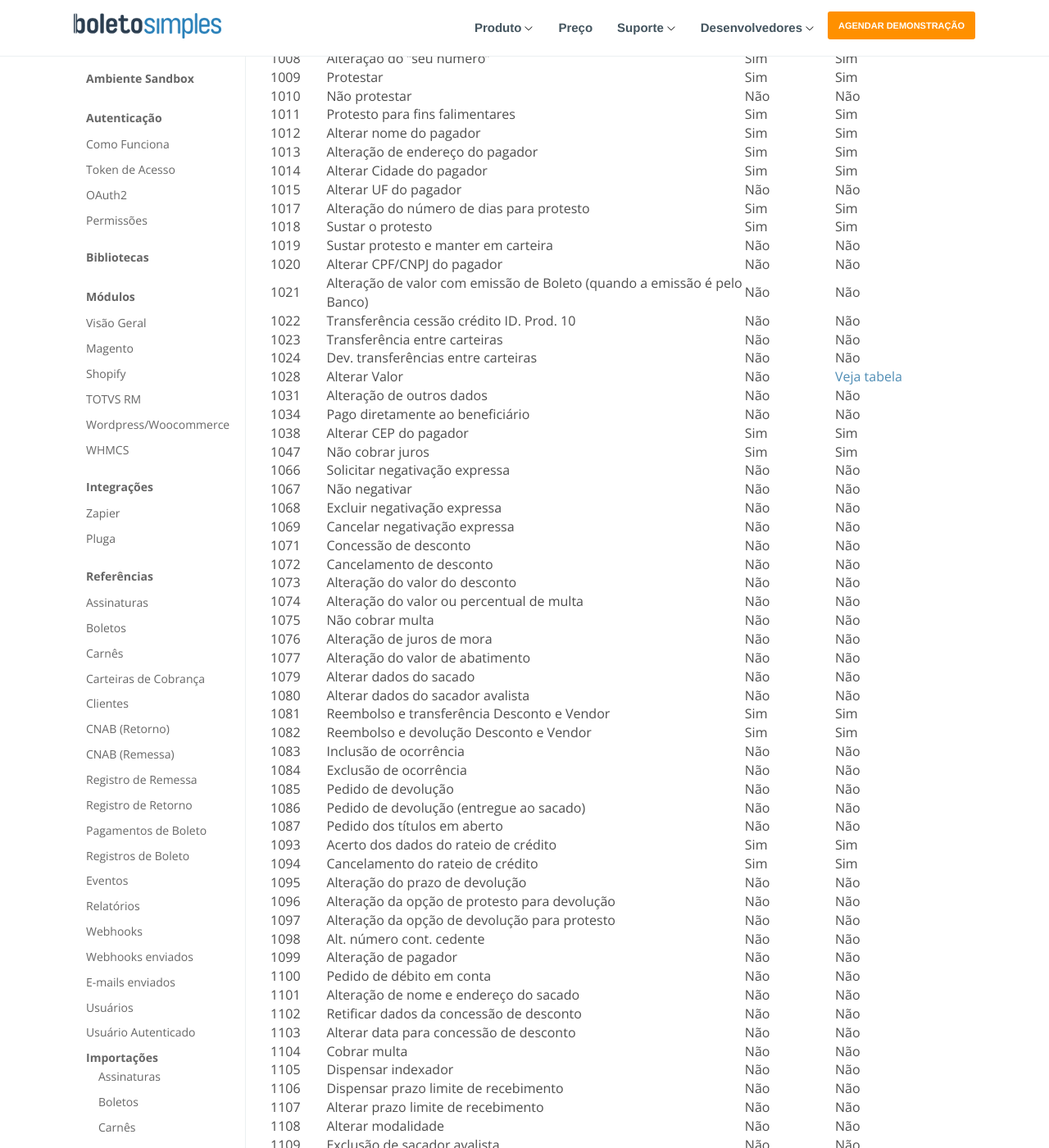
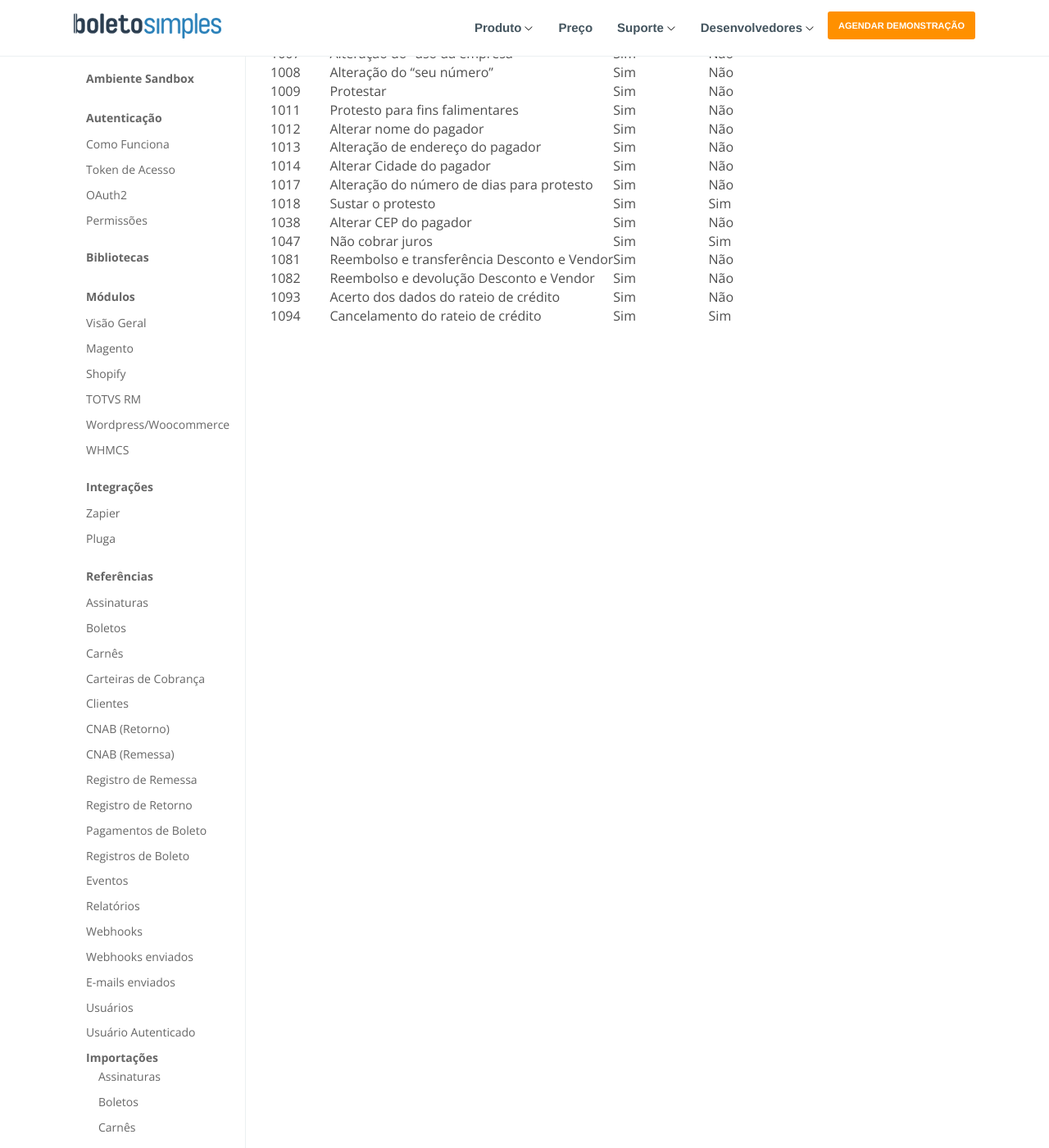
Before and after one commit to BoletoSimples/boletosimples-docs, a Jekyll site: the page built from bank_contracts/banrisul.markdown, in a window 1280 px wide and 1400 px high, scrolled down 497 px. Shown: the whole window at 82% size. Built offline with Jekyll 4.4.1, drawn with Linux system fonts in a browser that asks for light colours; part of the change alters nothing that is shown; some of the changed text lies outside the part shown.

Commit message:
bank ailos review of the doc in the portfolio blocks and separation of occurrences by CNAB

```diff
--- a/bank_contracts/banrisul.markdown
+++ b/bank_contracts/banrisul.markdown
@@ -13,24 +13,34 @@ layout: pt
 
 ### Ocorrências
 
+#### CNAB 400
+
 | Our code | Descrição                                           | Suporte Banco | Suporte Boleto Simples |
 |:---------|:----------------------------------------------------|:--------------|:-----------------------|
 | 1001     | Entrada de título                                   | Sim           | Sim                    |
 | 1002     | Pedido de baixa                                     | Sim           | Sim                    |
-| 1003     | Alteração de vencimento                             | Sim           | [Veja tabela](https://suporte.boletosimples.com.br/article/pten2qs3c0-posso-alterar-a-data-de-vencimento-e-o-valor-de-um-boleto-j-emitido)                    |
+| 1003     | Alteração de vencimento                             | Sim           | [Veja tabela](https://suporte.boletosimples.com.br/article/pten2qs3c0-posso-alterar-a-data-de-vencimento-e-o-valor-de-um-boleto-j-emitido)                           |
 | 1004     | Concessão de abatimento                             | Sim           | Sim                    |
 | 1005     | Cancelamento de abatimento                          | Sim           | Sim                    |
-| 1007     | Alteração do "uso da empresa"                       | Sim           | Sim                    |
-| 1008     | Alteração do "seu número"                           | Sim           | Sim                    |
-| 1009     | Protestar                                           | Sim           | Sim                    |
+| 1007     | Alteração do "uso da empresa"                       | Sim           | Não                    |
+| 1008     | Alteração do "seu número"                           | Sim           | Não                    |
+| 1009     | Protestar                                           | Sim           | Não                    |
+| 1011     | Protesto para fins falimentares                     | Sim           | Não                    |
+| 1012     | Alterar nome do pagador                             | Sim           | Não                    |
+| 1013     | Alteração de endereço do pagador                    | Sim           | Não                    |
+| 1014     | Alterar Cidade do pagador                           | Sim           | Não                    |
+| 1017     | Alteração do número de dias para protesto           | Sim           | Não                    |
+| 1018     | Sustar o protesto                                   | Sim           | Sim                    |
+| 1038     | Alterar CEP do pagador                              | Sim           | Não                    |
+| 1047     | Não cobrar juros                                    | Sim           | Sim                    |
+| 1081     | Reembolso e transferência Desconto e Vendor         | Sim           | Não                    |
+| 1082     | Reembolso e devolução Desconto e Vendor             | Sim           | Não                    |
+| 1093     | Acerto dos dados do rateio de crédito               | Sim           | Não                    |
+| 1094     | Cancelamento do rateio de crédito                   | Sim           | Sim                    |
+
+<!--- comment: old occurrences for reference in the documentation
 | 1010     | Não protestar                                       | Não           | Não                    |
-| 1011     | Protesto para fins falimentares                     | Sim           | Sim                    |
-| 1012     | Alterar nome do pagador                             | Sim           | Sim                    |
-| 1013     | Alteração de endereço do pagador                    | Sim           | Sim                    |
-| 1014     | Alterar Cidade do pagador                           | Sim           | Sim                    |
 | 1015     | Alterar UF do pagador                               | Não           | Não                    |
-| 1017     | Alteração do número de dias para protesto           | Sim           | Sim                    |
-| 1018     | Sustar o protesto                                   | Sim           | Sim                    |
 | 1019     | Sustar protesto e manter em carteira                                   | Não           | Não            |
 | 1020     | Alterar CPF/CNPJ do pagador                         | Não           | Não                    |
 | 1021     | Alteração de valor com emissão de Boleto (quando a emissão é pelo Banco)                         | Não           | Não                    |
@@ -40,8 +50,6 @@ layout: pt
 | 1028     | Alterar Valor                                       | Não           | [Veja tabela](https://suporte.boletosimples.com.br/article/pten2qs3c0-posso-alterar-a-data-de-vencimento-e-o-valor-de-um-boleto-j-emitido)                    |
 | 1031     | Alteração de outros dados                           | Não           | Não                    |
 | 1034     | Pago diretamente ao beneficiário                    | Não           | Não                    |
-| 1038     | Alterar CEP do pagador                              | Sim           | Sim                    |
-| 1047     | Não cobrar juros                                    | Sim           | Sim                    |
 | 1066     | Solicitar negativação expressa                      | Não           | Não                    |
 | 1067     | Não negativar                                       | Não           | Não                    |
 | 1068     | Excluir negativação expressa                        | Não           | Não                    |
@@ -55,15 +63,11 @@ layout: pt
 | 1077     | Alteração do valor de abatimento                    | Não           | Não                    |
 | 1079     | Alterar dados do sacado                             | Não           | Não                    |
 | 1080     | Alterar dados do sacador avalista                   | Não           | Não                    |
-| 1081     | Reembolso e transferência Desconto e Vendor         | Sim           | Sim                    |
-| 1082     | Reembolso e devolução Desconto e Vendor             | Sim           | Sim                    |
 | 1083     | Inclusão de ocorrência                              | Não           | Não                    |
 | 1084     | Exclusão de ocorrência                              | Não           | Não                    |
 | 1085     | Pedido de devolução                                 | Não           | Não                    |
 | 1086     | Pedido de devolução (entregue ao sacado)            | Não           | Não                    |
 | 1087     | Pedido dos títulos em aberto                        | Não           | Não                    |
-| 1093     | Acerto dos dados do rateio de crédito               | Sim           | Sim                    |
-| 1094     | Cancelamento do rateio de crédito                   | Sim           | Sim                    |
 | 1095     | Alteração do prazo de devolução                     | Não           | Não                    |
 | 1096     | Alteração da opção de protesto para devolução       | Não           | Não                    |
 | 1097     | Alteração da opção de devolução para protesto       | Não           | Não                    |
@@ -84,3 +88,4 @@ layout: pt
 | 1112     | Beneficiário não concorda com a alegação do pagador | Não           | Não                    |
 | 1113     | Alteração de dados extras (registro de multa)       | Não           | Não                    |
 | 1114     | Descontar títulos encaminhados no dia               | Não           | Não                    |
+-->
```
